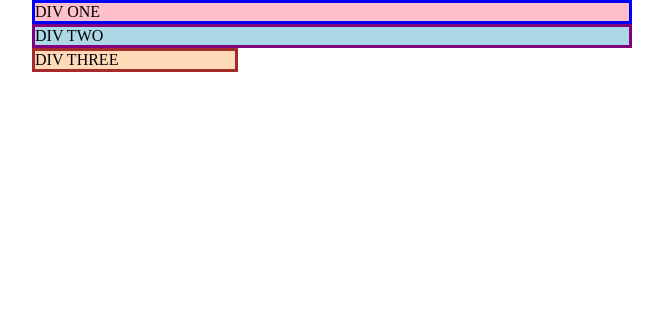
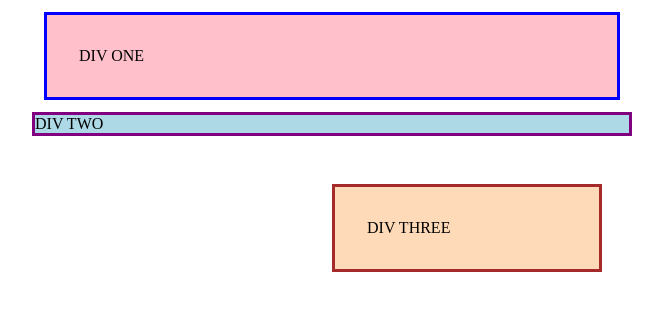
Before and after one commit to aryamankhuntia/The_Odin_Project_Practice, a plain HTML site: page practice/css_exercises/foundations/block-and-inline/01-margin-and-padding-1/index.html in a window 1280 px wide. Shown: the whole page, without its empty margins (308-971 px from the left). Drawn offline with Linux system fonts and the light colour scheme.

Commit message:
Complete Solution to 01-margin-and-padding-1 Exercises

```diff
--- a/practice/css_exercises/foundations/block-and-inline/01-margin-and-padding-1/style.css
+++ b/practice/css_exercises/foundations/block-and-inline/01-margin-and-padding-1/style.css
@@ -7,15 +7,15 @@ body {
   background: pink;
   border: 3px solid blue;
   /* CHANGE ME */
-  padding: 0px;
-  margin: 0px;
+  padding: 32px;
+  margin: 12px;
 }
 
 .two {
   background: lightblue;
   border: 3px solid purple;
   /* CHANGE ME */
-  margin-bottom: 0px;
+  margin-bottom: 48px;
 }
 
 .three {
@@ -23,6 +23,6 @@ body {
   border: 3px solid brown;
   width: 200px;
   /* CHANGE ME */
-  padding: 0px;
-  margin-left: 0px;
+  padding: 32px;
+  margin-left: 300px;
 }
```
